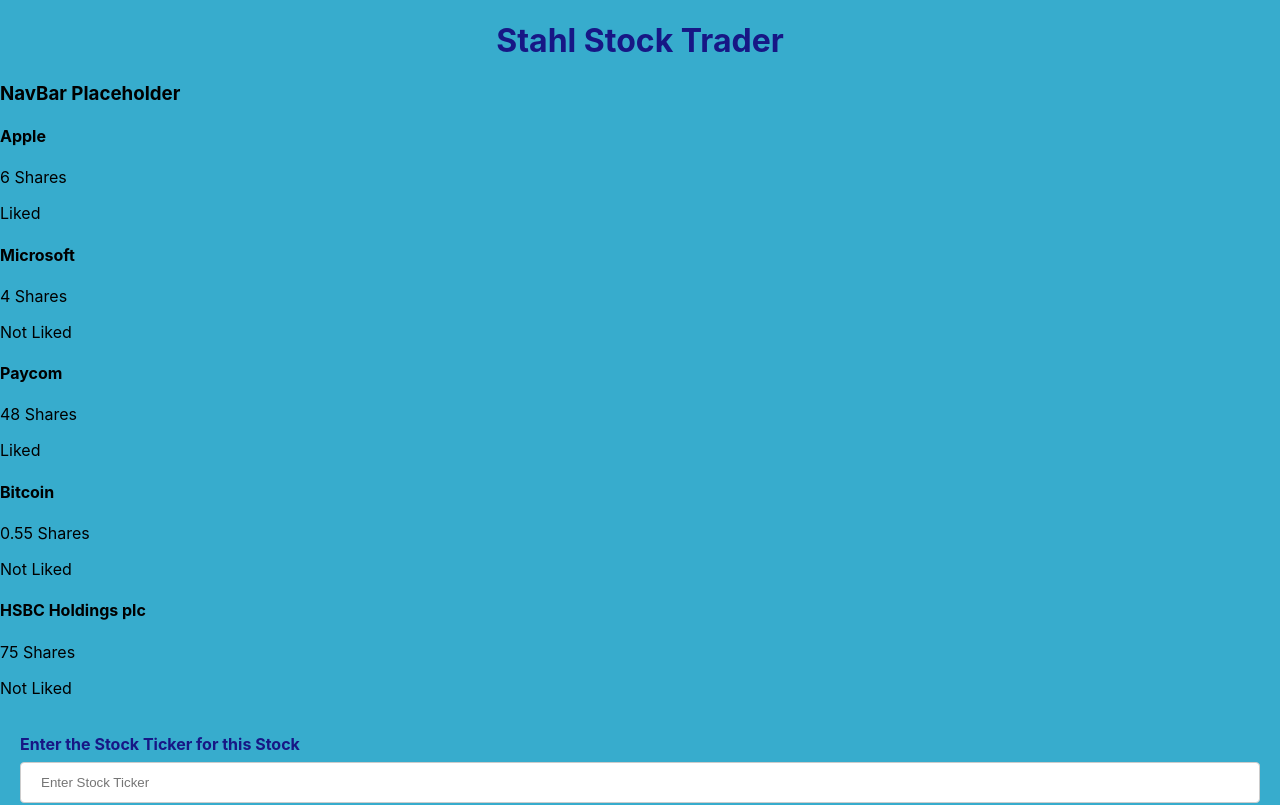
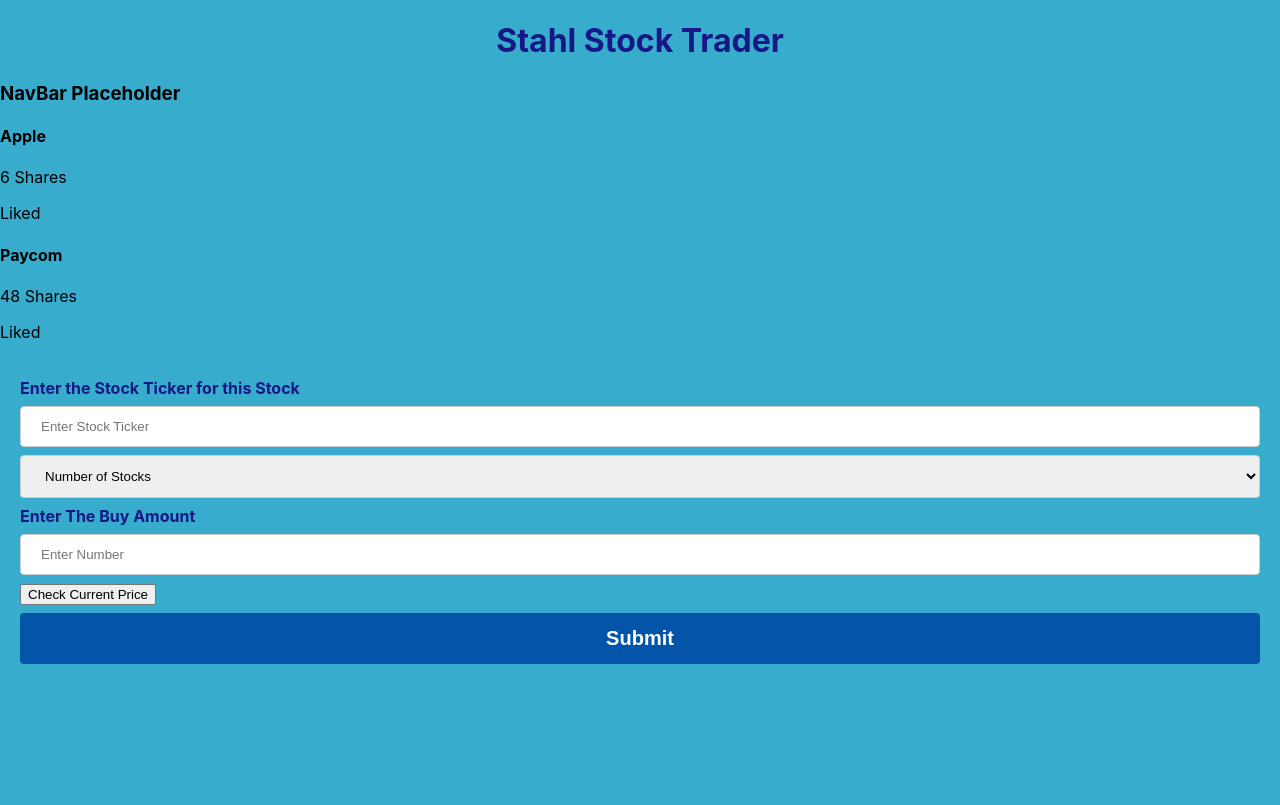
Before and after one commit to Andrewstahl/phase-2-final-project, a React (Create React App) app: page /favorites in a window 1280 px wide. Shown: the top 805 px of the page. Built offline with nearby package versions, Linux system fonts and the light colour scheme; data requests are answered from the project's data file.

Commit message:
Modified App.js with route switches

```diff
--- a/src/Components/App.js
+++ b/src/Components/App.js
@@ -2,10 +2,13 @@
 import  '../../src/App.css';
 import  '../../src/index.css';
 import React, { useEffect, useState} from "react";
+import { Route, Switch } from "react-router-dom"
 import Header from "./Header";
 import NavBar from "./NavBar";
 import StockList from "./StockList"
 import StockForm from './StockForm';
+import Favorites from './Favorites';
+import Allocations from './Allocations';
 
 /**
  * App Hierarchy
@@ -18,6 +21,11 @@
  *      ├─── Stock
  *      ├─── Stock
  *      └─── Stock
+ * └─── Favorites (left-side)
+ *      ├─── Stock
+ *      ├─── Stock
+ *      └─── Stock
+ * └─── Allocations (left-side)
  *
  */
 
@@ -35,7 +43,17 @@
     <>
       <Header />
       <NavBar />
-      <StockList stocks={stocks} />
+      <Switch>
+        <Route exact path="/">
+          <StockList stocks={stocks} />
+        </Route>
+        <Route path="/favorites">
+          <Favorites stocks={stocks} />
+        </Route>
+        <Route exact path="/allocations">
+          <Allocations stocks={stocks} />
+        </Route>
+      </Switch>
       <StockForm />
     </>
   );
```
